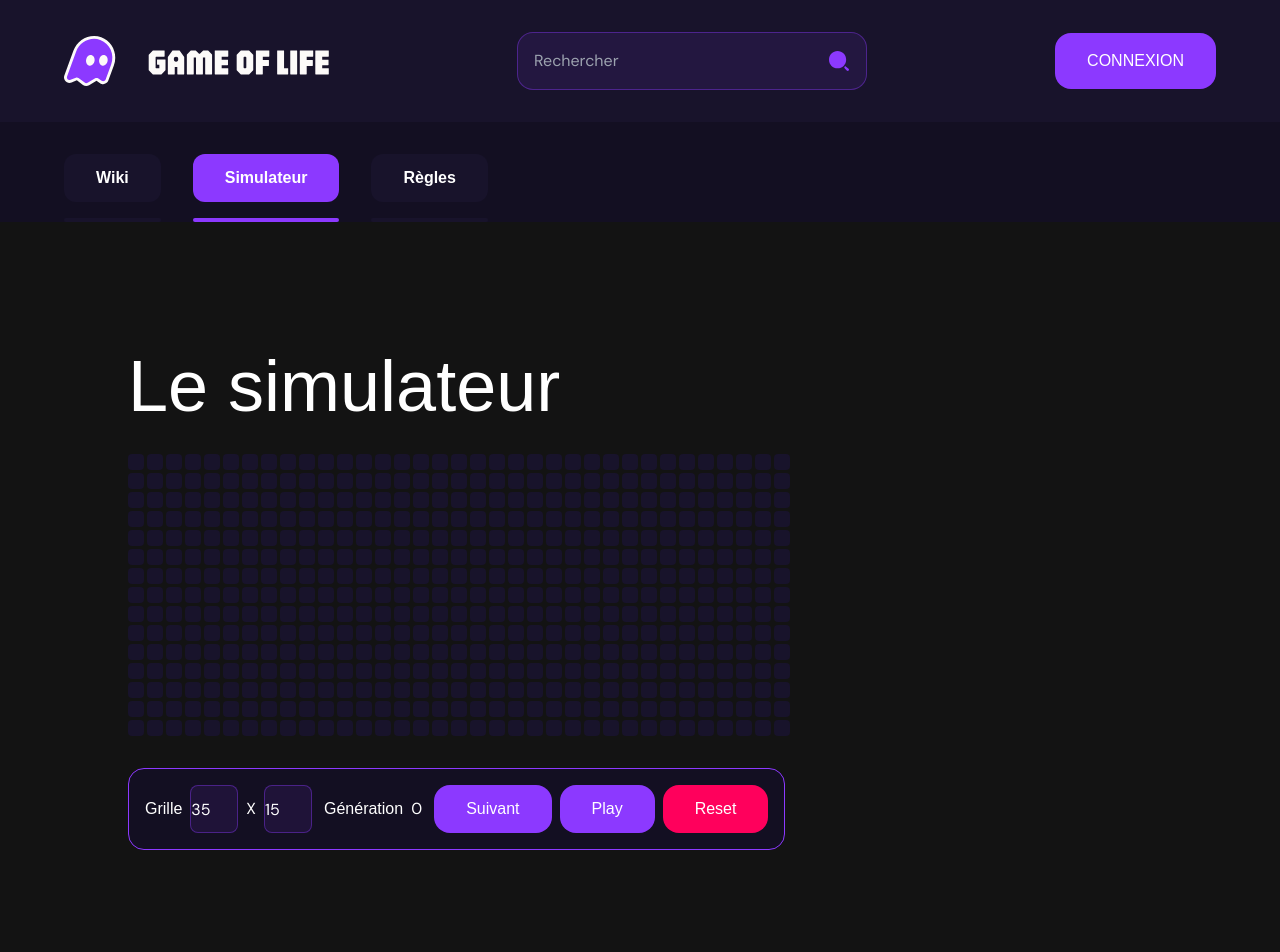
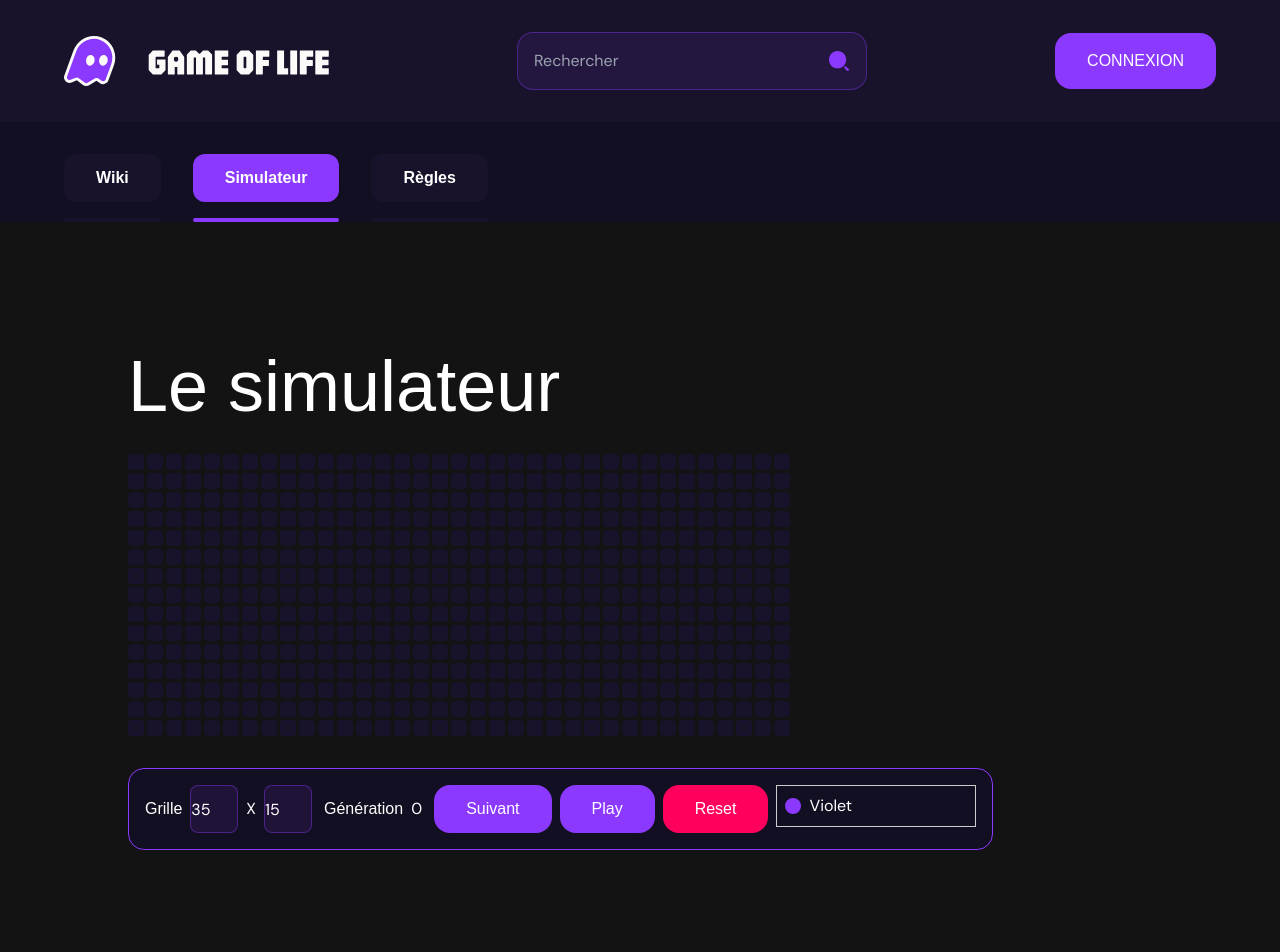
Before and after one commit to git2bezbar/game-of-life, a Vue app: page /simulator in a window 1280 px wide. Shown: the top 952 px of the page. Built offline with nearby package versions, Linux system fonts and the light colour scheme; a web font is replaced by a local one.

Commit message:
select perso pas fini

```diff
--- /dev/null
+++ b/src/components/Select/SelectComponent.vue
@@ -0,0 +1,108 @@
+<template>
+    <div class="custom-select">
+      <div class="selected-option" @click="toggleDropdown">
+        <div :class="['color-swatch', selectedColor]"></div>
+        {{ selectedLabel }}
+      </div>
+      <div v-if="dropdownOpen" class="options bg-dark-purple">
+        <div
+          v-for="option in options"
+          :key="option.value"
+          class="option hover:bg-pink/50"
+          @click="selectOption(option)"
+        >
+          <div :class="['color-swatch', option.class]"></div>
+          {{ option.label }}
+        </div>
+      </div>
+    </div>
+</template>
+
+<script>
+export default {
+  data() {
+    return {
+      dropdownOpen: false,
+      selectedLabel: 'Violet',
+      selectedColor: 'bg-purple',
+      options: [
+        { value: '#8C39FF', label: 'Violet', class: 'bg-purple' },
+        { value: '#FF005C', label: 'Rose', class: 'bg-pink' },
+        { value: '#52ED39', label: 'Vert', class: 'bg-green' },
+        { value: '#FF380D', label: 'Orange', class: 'bg-orange' },
+        { value: '#1271FF', label: 'Bleu', class: 'bg-blue' }
+      ]
+    };
+  },
+  methods: {
+    toggleDropdown() {
+      this.dropdownOpen = !this.dropdownOpen;
+    },
+    selectOption(option) {
+      this.selectedLabel = option.label;
+      this.selectedColor = option.class;
+      this.dropdownOpen = false;
+      this.$emit('changeColor', option.value);  // Émettre un événement pour informer le parent
+    }
+  }
+};
+</script>
+
+<style scoped>
+.custom-select {
+  position: relative;
+  width: 200px;
+}
+
+.selected-option {
+  display: flex;
+  align-items: center;
+  padding: 8px;
+  border: 1px solid #ccc;
+  cursor: pointer;
+}
+
+.color-swatch {
+  width: 16px;
+  height: 16px;
+  border-radius: 50%;
+  margin-right: 8px;
+}
+
+.options {
+  position: absolute;
+  top: 100%;
+  left: 0;
+  width: 100%;
+  border: 1px solid #ccc;
+  z-index: 10;
+}
+
+.option {
+  display: flex;
+  align-items: center;
+  padding: 8px;
+  cursor: pointer;
+}
+
+
+.bg-purple {
+  background-color: #8C39FF;
+}
+
+.bg-pink {
+  background-color: #FF005C;
+}
+
+.bg-green {
+  background-color: #52ED39;
+}
+
+.bg-orange {
+  background-color: #FF380D;
+}
+
+.bg-blue {
+  background-color: #1271FF;
+}
+</style>
--- a/src/components/Simulator/SimulatorCellComponent.vue
+++ b/src/components/Simulator/SimulatorCellComponent.vue
@@ -1,30 +1,54 @@
 <template>
   <div @click="toggleAlive"
-  :class="[
-      isAlive ? 'bg-purple hover:bg-purple/70' : 'bg-dark-purple hover:bg-purple/40',
-      'h-[16px] rounded cursor-pointer'
-    ]"
+  class='h-[16px] rounded cursor-pointer duraction-200'
+  :style="cellClasses"
+  @mouseover="applyHoverStyle"
+  @mouseout="removeHoverStyle"
   ></div>
 </template>
 
 <script>
 export default {
-  props: ['isAliveParent'],
+  props: ['isAliveParent','color'],
   data() {
     return {
-      isAlive: this.isAliveParent
+      isAlive: this.isAliveParent,
+      hoverStyle: {}
+    }
+  },
+  computed: {
+    cellClasses() {
+      // const aliveClass = this.isAlive ? `background-color : ${this.color} ; hover:bg-${this.color}/70` : `bg-dark-purple hover:bg-${this.color}/40`;
+      const aliveClass = this.isAlive ? `background-color : ${this.color};` : `background-color : #18132B`;
+      return {
+        backgroundColor: this.isAlive ? this.color : `#18132B`,
+        ...this.hoverStyle,
+      };
     }
   },
   watch: {
     isAliveParent(newValue) {
       this.isAlive = newValue
+    },
+    changeColor(){
+      this.color = newColor
     }
   },
   methods: {
     toggleAlive() {
       this.isAlive = !this.isAlive
       this.$emit('update:isAlive', this.isAlive) // Émettre un événement avec la nouvelle valeur de isAlive
+    },
+    applyHoverStyle(){
+      this.hoverStyle = {
+        backgroundColor: this.isAlive ? `${this.color}` : `${this.color}`
+      };
+      console.log(this.hoverStyle)
+    },
+    removeHoverStyle() {
+      this.hoverStyle = {};
     }
   }
+
 }
 </script>
--- a/src/components/Simulator/SimulatorComponent.vue
+++ b/src/components/Simulator/SimulatorComponent.vue
@@ -1,5 +1,6 @@
 <script setup>
 import SimulatorCell from './SimulatorCellComponent.vue'
+import SelectComponent from '@/components/Select/SelectComponent.vue'
 </script>
 <template>
   <div class="grid"
@@ -13,6 +14,7 @@ import SimulatorCell from './SimulatorCellComponent.vue'
         v-bind:cell="cell"
         v-bind:rowIndex="rowIndex"
         :isAliveParent="getCell(colIndex, rowIndex)"
+        :color="selectedColor"
         @update:isAlive="updateCell(colIndex, rowIndex, $event)"
       />
     </div>
@@ -34,6 +36,16 @@ import SimulatorCell from './SimulatorCellComponent.vue'
       <button class="py-3 px-8 bg-purple rounded-2xl hover:bg-purple/70 duration-300" @click="nextGeneration">Suivant</button>
       <button class="py-3 px-8 bg-purple rounded-2xl hover:bg-purple/70 duration-300" @click="toggleSimulation">{{ isRunning ? 'Stop' : 'Play' }}</button>
       <button class="py-3 px-8 bg-pink rounded-2xl hover:bg-pink/70 duration-300" @click="resetSimulation">Reset</button>
+      <!--
+      <select @change="changeColor" class="bg-dark-blue border rounded border-purple px-4 py-2">
+
+        <option selected value="#8C39FF"><div class="w-2 h-2 bg-purple rounded-xl"></div>Violet</option>
+        <option value="#FF005C">Rose</option>
+        <option value="#52ED39">Vert</option>
+        <option value="#FF380D">Orange</option>
+        <option value="#1271FF">Bleu</option>
+      </select>-->
+      <SelectComponent @changeColor="changeColor" />
     </div>
   </div>
 
@@ -42,7 +54,8 @@ import SimulatorCell from './SimulatorCellComponent.vue'
 <script>
 export default {
   components: {
-    SimulatorCell
+    SimulatorCell,
+    SelectComponent
   },
   data() {
     return {
@@ -53,7 +66,8 @@ export default {
       nextGrid: [],
       intervalId: null,
       isRunning : false,
-      nbGeneration: 0
+      nbGeneration: 0,
+      selectedColor: "#8C39FF"
     }
   },
   computed: {
@@ -65,6 +79,9 @@ export default {
     }
   },
   methods: {
+    changeColor(event){
+      this.selectedColor = event.target.value
+    },
     resizeGrid(){
       this.grid = []
       this.x = this.tempX
--- a/tailwind.config.js
+++ b/tailwind.config.js
@@ -14,6 +14,9 @@ export default {
         'white': '#FCFAF9',
         'dark-blue': '#130F22',
         'gray': '#8C8995',
+        'green': '#52ED39',
+        'orange': '#FF380D',
+        'blue': '#1271FF'
       }
     }
   },
```
